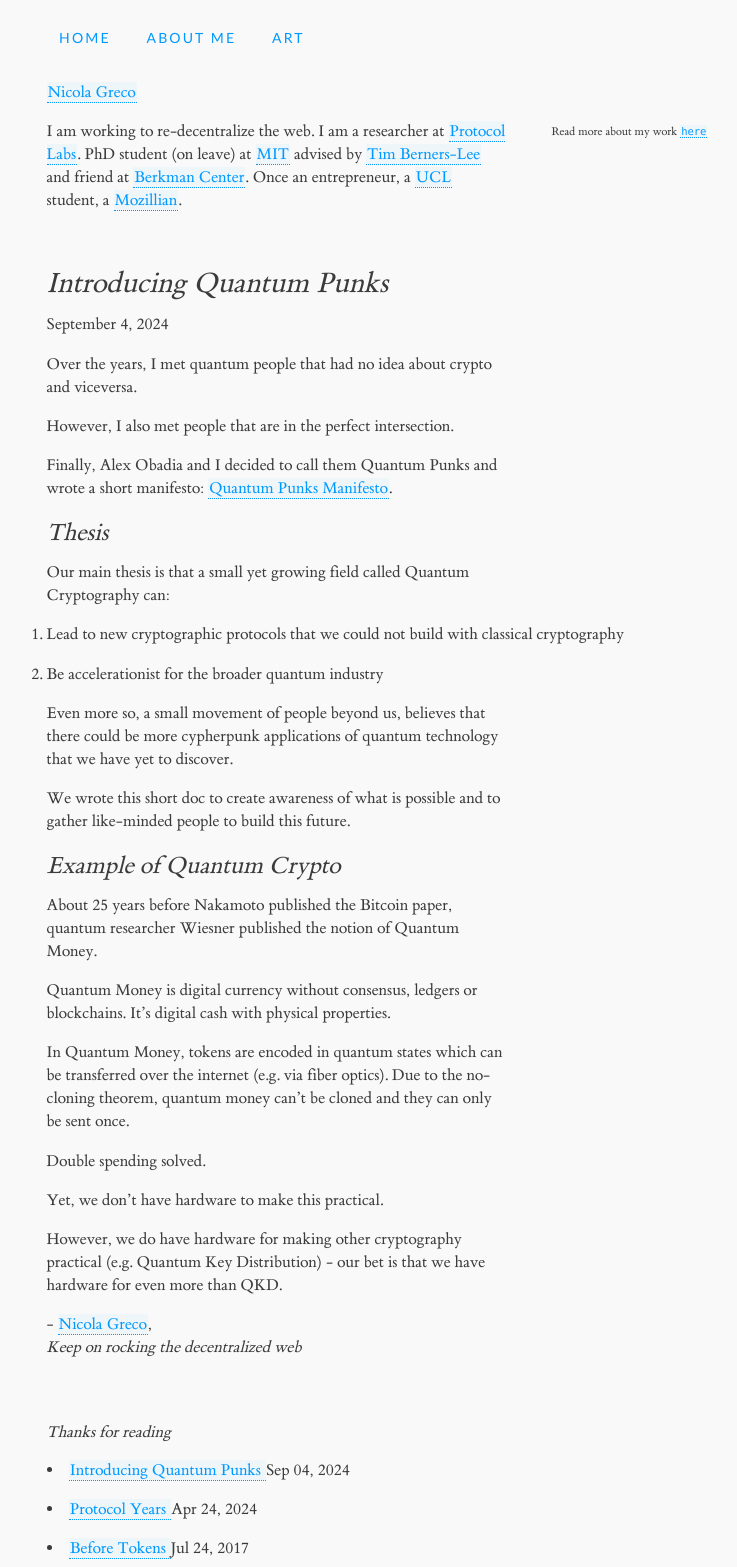
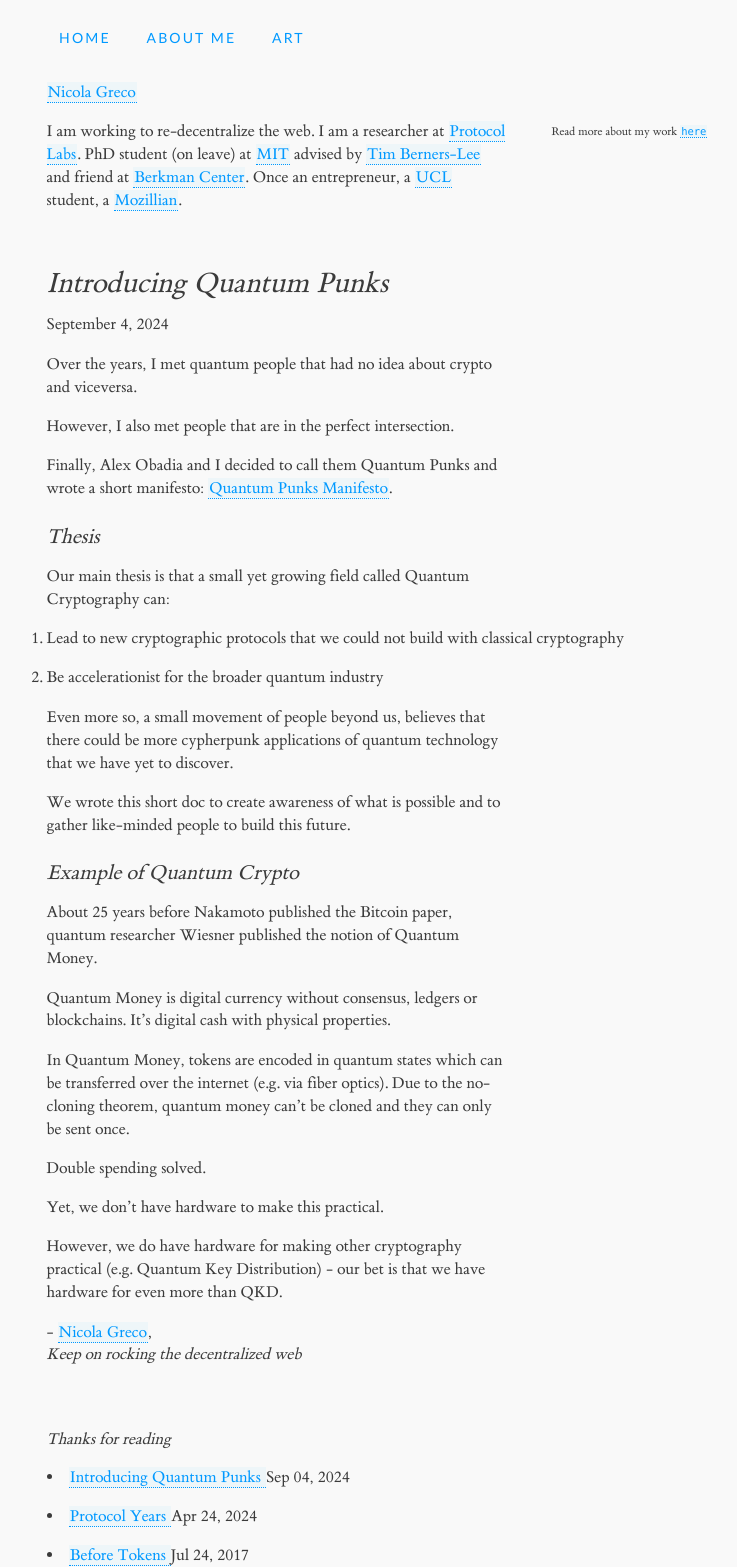
Before and after one commit to nicola/nicola.github.io, a Jekyll site: the page built from _posts/2024-09-04-quantum-punks.md, in a window 1280 px wide. Shown: the whole page, without its empty margins (61-798 px from the left). Built offline with Jekyll 4.4.1, drawn with Linux system fonts in a browser that asks for light colours; comment, search, counter and statistics services are not loaded.

Commit message:
change headers

```diff
--- a/_posts/2024-09-04-quantum-punks.md
+++ b/_posts/2024-09-04-quantum-punks.md
@@ -11,7 +11,7 @@ However, I also met people that are in the perfect intersection.
 
 Finally, Alex Obadia and I decided to call them Quantum Punks and wrote a short manifesto: [Quantum Punks Manifesto](https://quantumpunks.org).
 
-## Thesis
+### Thesis
 
 Our main thesis is that a small yet growing field called Quantum Cryptography can:
 
@@ -22,7 +22,7 @@ Even more so, a small movement of people beyond us, believes that there could be
 
 We wrote this short doc to create awareness of what is possible and to gather like-minded people to build this future.
 
-## Example of Quantum Crypto
+### Example of Quantum Crypto
 
 About 25 years before Nakamoto published the Bitcoin paper, quantum researcher Wiesner published the notion of Quantum Money.
 
```
